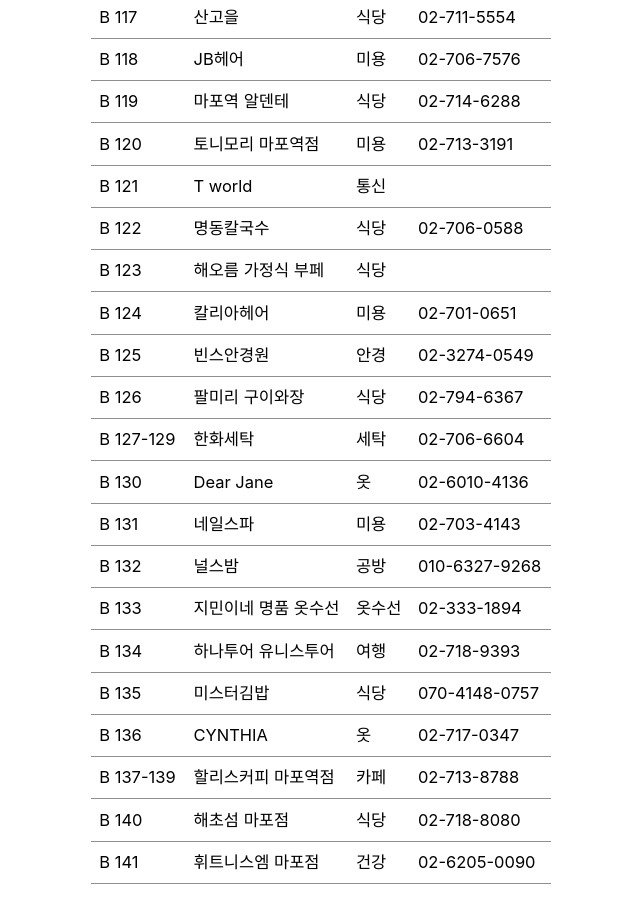
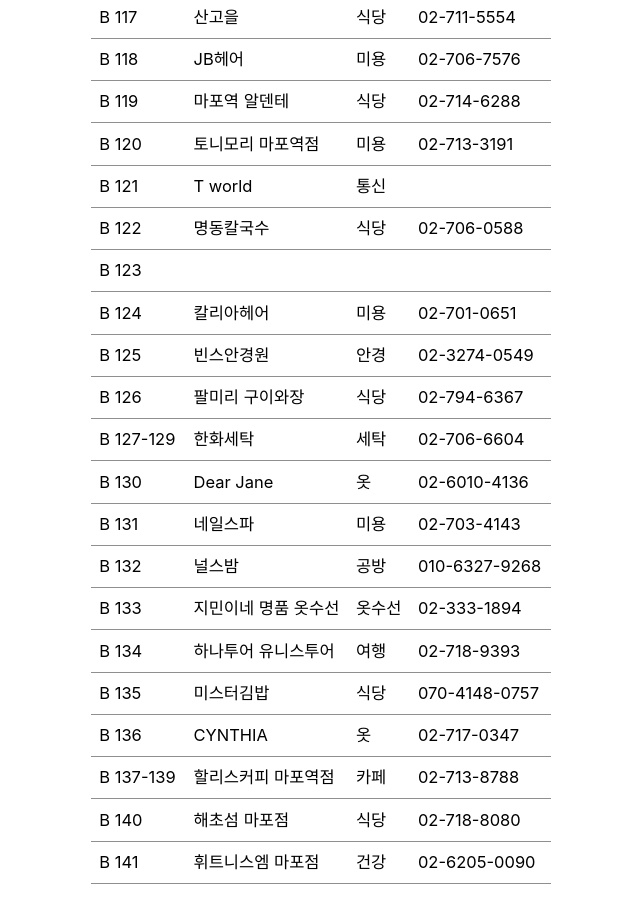
Before and after one commit to mapoobelisk/mapoobelisk.github.io, a Jekyll site: the page built from _pages/store.md, in a window 1280 px wide and 900 px high, scrolled down 1835 px. Shown: the whole window, without its empty margins (231-871 px from the left). Built offline with Jekyll 4.4.1, drawn with Linux system fonts in a browser that asks for light colours; cached includes are drawn as plain includes.

Commit message:
Update store.md

```diff
--- a/_pages/store.md
+++ b/_pages/store.md
@@ -34,7 +34,7 @@
 | B 120 | 토니모리 마포역점 | 미용 | 02-713-3191 |
 | B 121 | T world | 통신 |  |
 | B 122 | 명동칼국수 | 식당 | 02-706-0588 |
-| B 123 | 해오름 가정식 부페 | 식당 |  |
+| B 123 |  |  |  |
 | B 124 | 칼리아헤어 | 미용 | 02-701-0651 |
 | B 125 | 빈스안경원 | 안경 | 02-3274-0549 |
 | B 126 | 팔미리 구이와장 | 식당 | 02-794-6367 |
```
